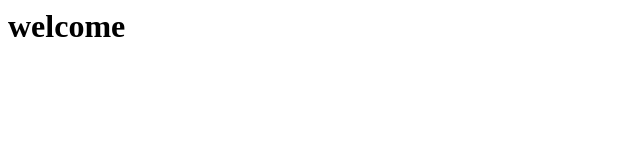
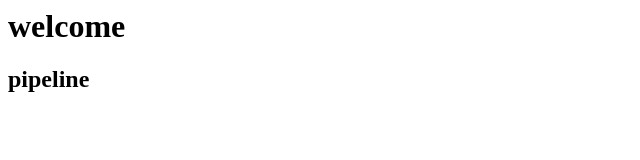
Before and after one commit to madhuduthi/ci-cd, a plain HTML site: page index.html in a window 1280 px wide. Shown: the whole page, without its empty margins (0-640 px from the left). Drawn offline with Linux system fonts and the light colour scheme.

Commit message:
Update index.html

```diff
--- a/index.html
+++ b/index.html
@@ -1 +1,2 @@
   <h1>welcome</h1>
+<h2>pipeline</h2>
```
